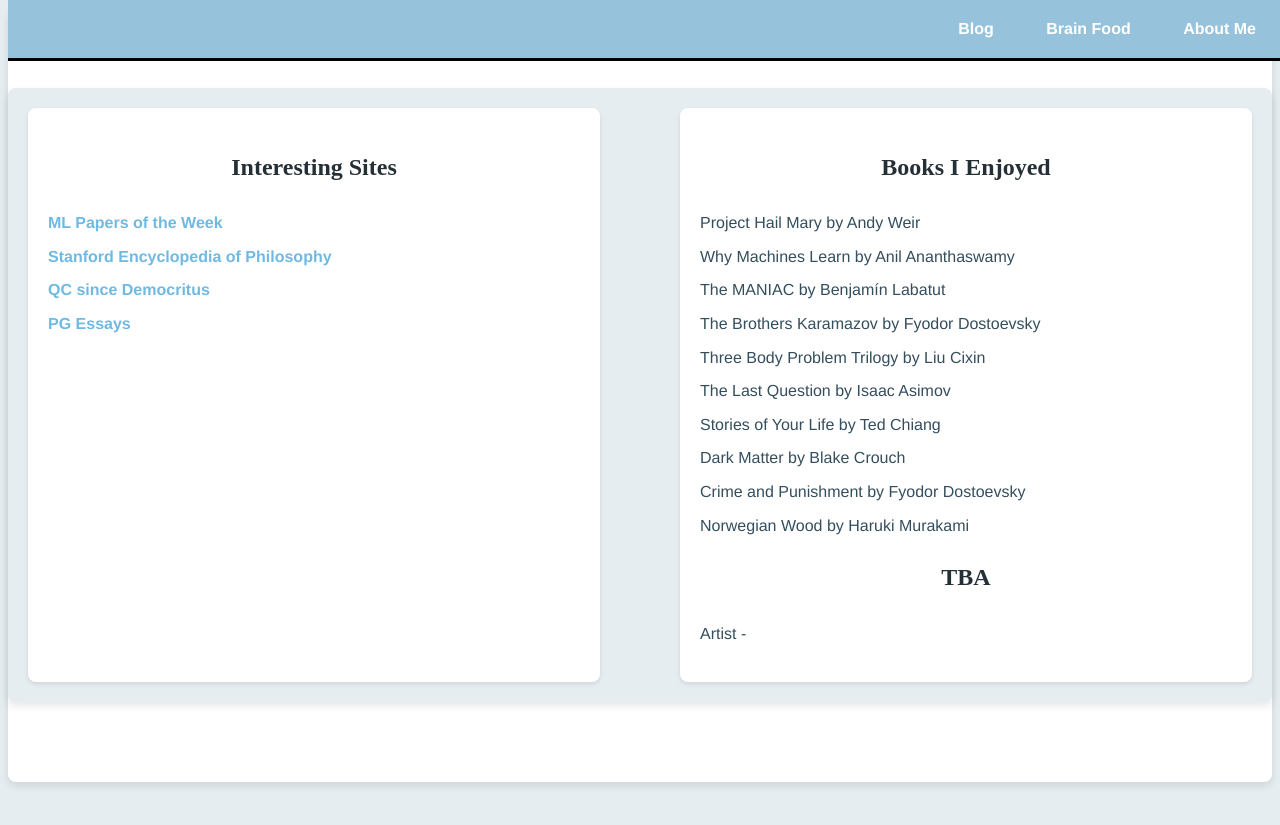
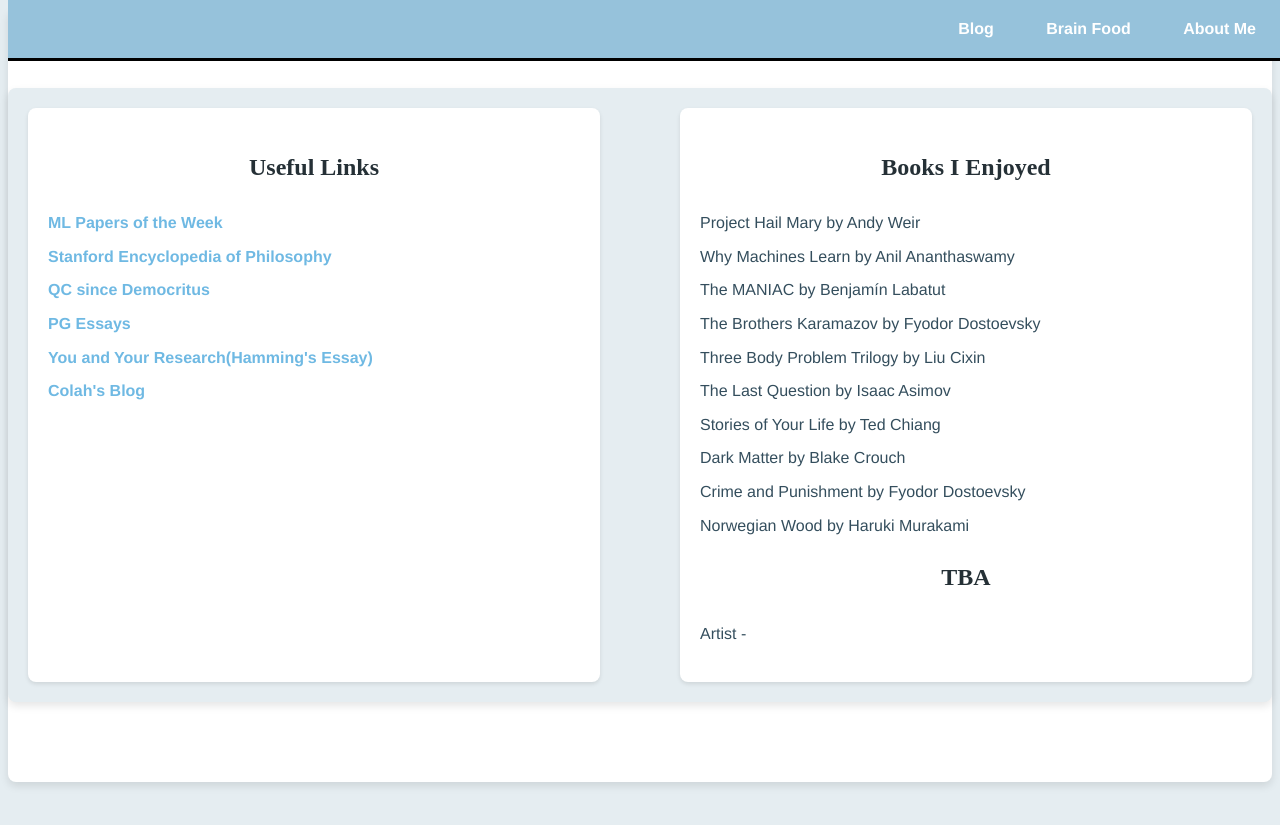
Before and after one commit to adhikarinarayan/adhikarinarayan.github.io, a Jekyll site: the page built from brain-food.md, in a window 1280 px wide. Shown: the top 825 px of the page. Built offline with Jekyll 4.4.1, drawn with Linux system fonts in a browser that asks for light colours.

Commit message:
added links in brain food

```diff
--- a/brain-food.md
+++ b/brain-food.md
@@ -4,12 +4,14 @@ title: Brain Food
 ---
 <div class="brain-food-container">
   <div class="column-left">
-    <h2>Interesting Sites</h2>
+    <h2>Useful Links</h2>
     <ul>
       <li><a href="https://github.com/dair-ai/ML-Papers-of-the-Week" target="_blank">ML Papers of the Week</a></li>
       <li><a href="https://plato.stanford.edu/index.html" target="_blank">Stanford Encyclopedia of Philosophy</a></li>
       <li><a href="https://www.scottaaronson.com/democritus" target="_blank">QC since Democritus</a></li>
       <li><a href="https://paulgraham.com/articles.html" target="_blank">PG Essays</a></li>
+      <li><a href="https://gwern.net/doc/science/1986-hamming" target="_blank">You and Your Research(Hamming's Essay)</a></li>
+      <li><a href="https://colah.github.io/" target="_blank">Colah's Blog</a></li>
     </ul>
   </div>
 
```
Also changed, not shown: 2 other files.
